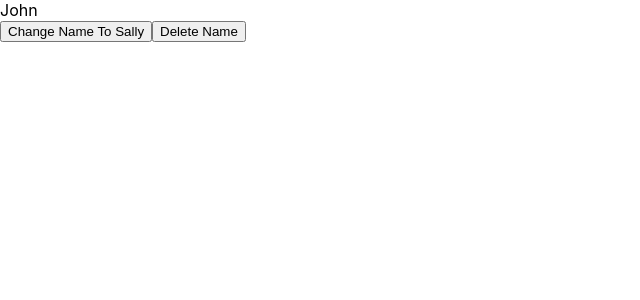
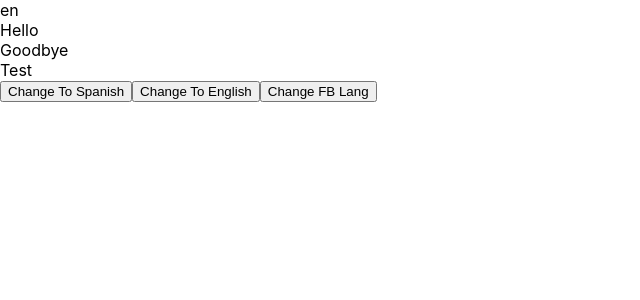
Before and after one commit to ImrulkayeSifat/React-Hooks, a React (Create React App) app: page / in a window 1280 px wide. Shown: the top 300 px of the page, without its empty margins (0-640 px from the left). Built offline with nearby package versions, Linux system fonts and the light colour scheme.

Commit message:
create useTranslation hook

```diff
--- a/package.json
+++ b/package.json
@@ -6,6 +6,8 @@
     "@testing-library/jest-dom": "^5.16.5",
     "@testing-library/react": "^13.4.0",
     "@testing-library/user-event": "^13.5.0",
+    "copy-to-clipboard": "^3.3.2",
+    "js-cookie": "^3.0.1",
     "react": "^18.2.0",
     "react-dom": "^18.2.0",
     "react-scripts": "5.0.1",
--- a/src/25-useTranslation/TranslationComponent.js
+++ b/src/25-useTranslation/TranslationComponent.js
@@ -0,0 +1,17 @@
+import useTranslation from "./useTranslation"
+
+export default function TranslationComponent() {
+  const { language, setLanguage, setFallbackLanguage, t } = useTranslation()
+
+  return (
+    <>
+      <div>{language}</div>
+      <div>{t("hi")}</div>
+      <div>{t("bye")}</div>
+      <div>{t("nested.value")}</div>
+      <button onClick={() => setLanguage("sp")}>Change To Spanish</button>
+      <button onClick={() => setLanguage("en")}>Change To English</button>
+      <button onClick={() => setFallbackLanguage("sp")}>Change FB Lang</button>
+    </>
+  )
+}
--- a/src/25-useTranslation/translations/en.json
+++ b/src/25-useTranslation/translations/en.json
@@ -0,0 +1,5 @@
+{
+  "hi": "Hello",
+  "bye": "Goodbye",
+  "nested": { "value": "Test" }
+}
--- a/src/25-useTranslation/translations/index.js
+++ b/src/25-useTranslation/translations/index.js
@@ -0,0 +1,2 @@
+export * as en from "./en.json"
+export * as sp from "./sp.json"
--- a/src/25-useTranslation/translations/sp.json
+++ b/src/25-useTranslation/translations/sp.json
@@ -0,0 +1,3 @@
+{
+  "hi": "Hola"
+}
--- a/src/25-useTranslation/useTranslation.js
+++ b/src/25-useTranslation/useTranslation.js
@@ -0,0 +1,34 @@
+import { useLocalStorage } from "../8-useStorage/useStorage"
+import * as translations from "./translations"
+
+export default function useTranslation() {
+  const [language, setLanguage] = useLocalStorage("language", "en")
+  const [fallbackLanguage, setFallbackLanguage] = useLocalStorage(
+    "fallbackLanguage",
+    "en"
+  )
+
+  const translate = key => {
+    const keys = key.split(".")
+
+    return (
+      getNestedTranslation(language, keys) ??
+      getNestedTranslation(fallbackLanguage, keys) ??
+      key
+    )
+  }
+
+  return {
+    language,
+    setLanguage,
+    fallbackLanguage,
+    setFallbackLanguage,
+    t: translate,
+  }
+}
+
+function getNestedTranslation(language, keys) {
+  return keys.reduce((obj, key) => {
+    return obj?.[key]
+  }, translations[language])
+}
--- a/src/App.js
+++ b/src/App.js
@@ -24,6 +24,7 @@
 import DarkModeComponent from './22-useDarkMode/DarkModeComponent';
 import CopyToClipboardComponent from './23-useCopyToClipboard/CopyToClipboardComponent';
 import CookieComponent from './24-useCookie/CookieComponent';
+import TranslationComponent from './25-useTranslation/TranslationComponent';
 
 function App() {
 
@@ -40,7 +41,8 @@
       {/* <ClickOutsideComponent /> */}
       {/* <DarkModeComponent /> */}
       {/* <CopyToClipboardComponent /> */}
-      <CookieComponent />
+      {/* <CookieComponent /> */}
+      <TranslationComponent />
     </>
   );
 }
```
Also changed, not shown: 1 other file (tests, documents, lock files or other folders).
